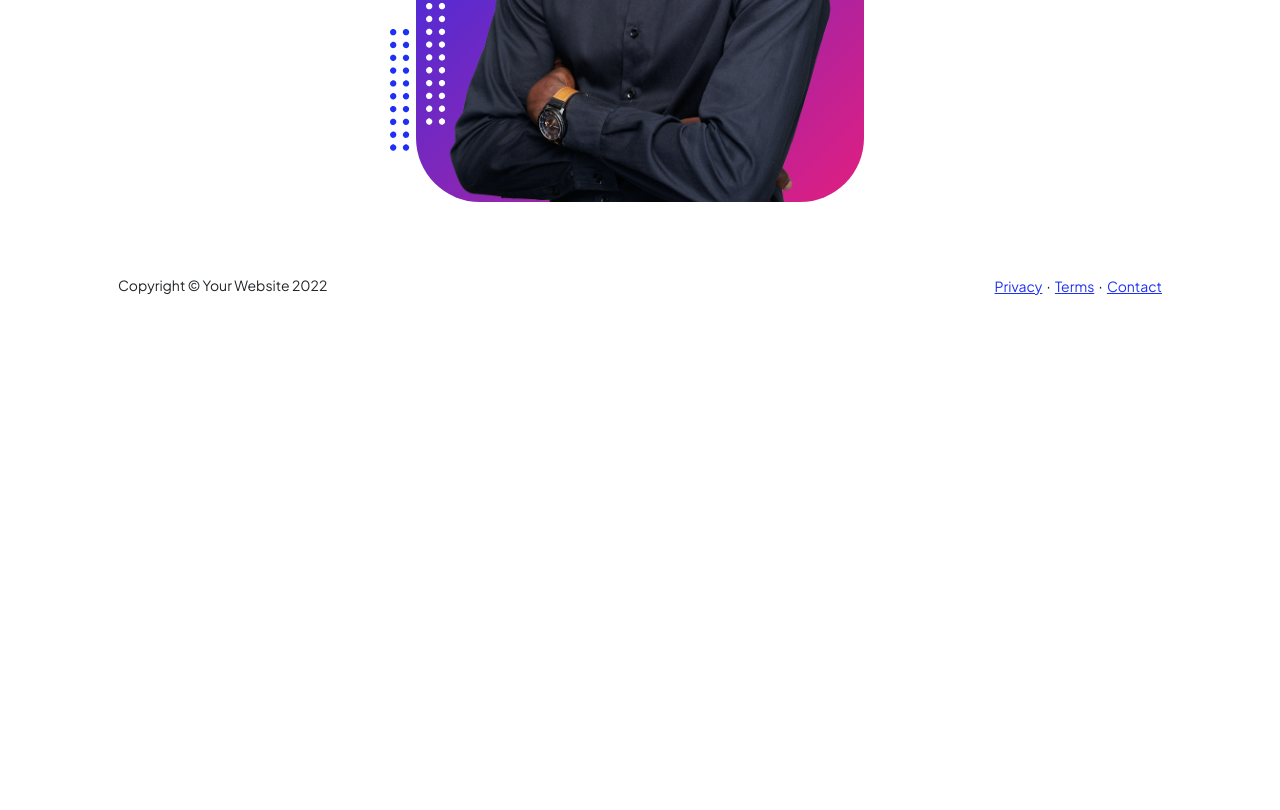
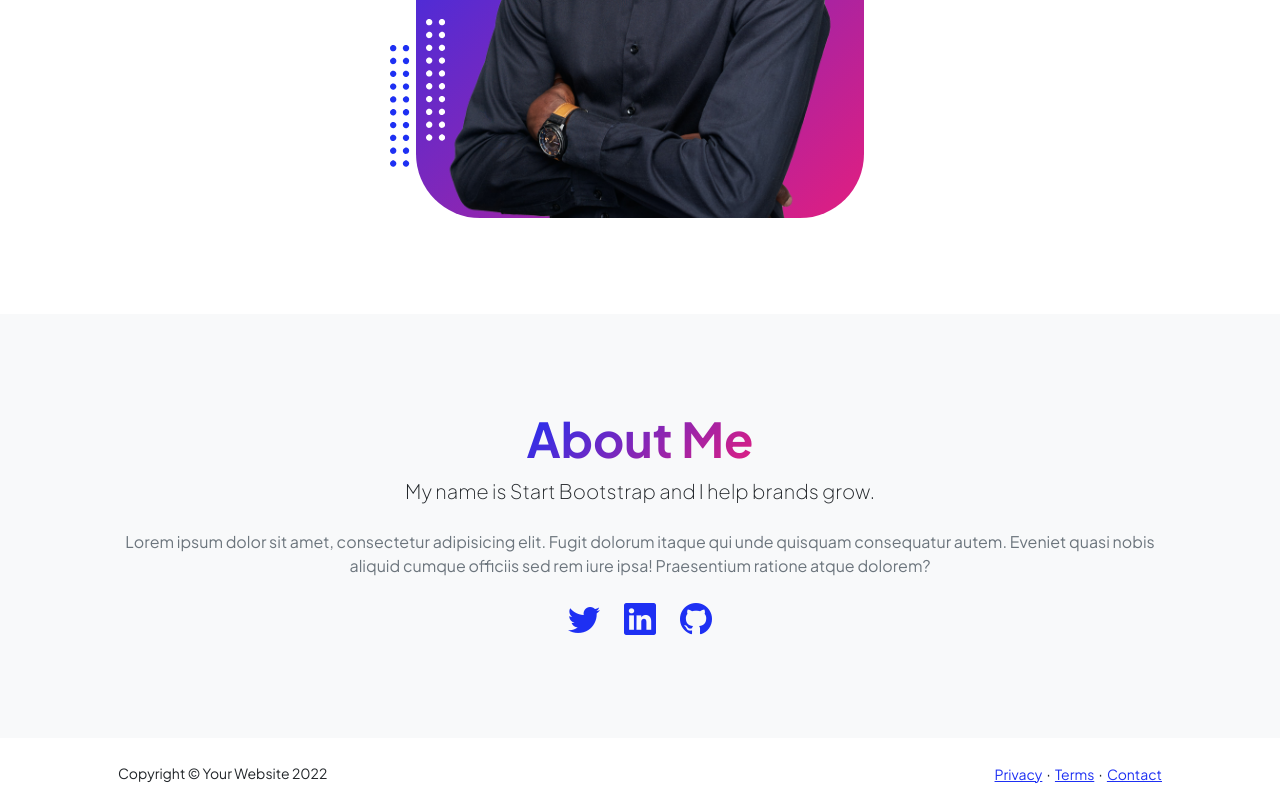
Before and after one commit to StartBootstrap/startbootstrap-personal, a website: page src/pug/index.pug in a window 1280 px wide. Shown: the part 751-1561 px from the top of the page. Before the commit the page ends 1073 px from the top, so only its background shows below. Drawn offline with nearby package versions, Linux system fonts and the light colour scheme; files that its build step writes are made by us from their sources.

Commit message:
added about me section with social icons

```diff
--- a/src/pug/includes/svg-dots.pug
+++ b/src/pug/includes/svg-dots.pug
@@ -1,5 +1,6 @@
-// ?xml version="1.0" encoding="utf-8"?
-// Generator: Adobe Illustrator 26.2.1, SVG Export Plug-In . SVG Version: 6.00 Build 0)
+// SVG Dots
+//- ?xml version="1.0" encoding="utf-8"?
+//- Generator: Adobe Illustrator 26.2.1, SVG Export Plug-In . SVG Version: 6.00 Build 0)
 svg(version='1.1' xmlns='http://www.w3.org/2000/svg' xmlns:xlink='http://www.w3.org/1999/xlink' x='0px' y='0px' viewBox='0 0 191.6 1215.4' style='enable-background:new 0 0 191.6 1215.4;' xml:space='preserve')
     g(transform='translate(0.000000,1280.000000) scale(0.100000,-0.100000)')
         path(d='M227.7,12788.6c-105-35-200-141-222-248c-43-206,163-412,369-369c155,32,275,190,260,339c-11,105-90,213-190,262\
@@ -42,3 +43,4 @@ svg(version='1.1' xmlns='http://www.w3.org/2000/svg' xmlns:xlink='http://www.w3.
         C383.7,1281.6,289.7,1288.6,227.7,1268.6z')
         path(d='M1507.7,1268.6c-105-35-200-141-222-248c-43-206,163-412,369-369c155,32,275,190,260,339c-11,105-90,213-190,262\
         C1663.7,1281.6,1569.7,1288.6,1507.7,1268.6z')
+// END of SVG dots
--- a/src/pug/index.pug
+++ b/src/pug/index.pug
@@ -24,7 +24,7 @@ html(lang='en')
 
             // Header
             header.py-5
-                .container.px-5
+                .container.px-5.pb-5
                     .row.gx-5.align-items-center
                         .col-xxl-5
                             // Header text content
@@ -34,7 +34,7 @@ html(lang='en')
                                 .fs-3.fw-light.text-muted I can help your business to
                                 h1.display-3.fw-bolder.mb-5
                                     span.text-gradient.d-inline Get online and grow fast
-                                .d-grid.gap-3.d-sm-flex.justify-content-sm-center.justify-content-xxl-start
+                                .d-grid.gap-3.d-sm-flex.justify-content-sm-center.justify-content-xxl-start.mb-3
                                     a.btn.btn-primary.btn-lg.px-5.py-3.me-sm-3.fs-6.fw-bolder(href='resume.html') Resume
                                     a.btn.btn-outline-dark.btn-lg.px-5.py-3.fs-6.fw-bolder(href='projects.html') Projects
                         .col-xxl-7
@@ -53,6 +53,24 @@ html(lang='en')
                                     .dots-4
                                         include includes/svg-dots.pug
 
+            // About Section
+            section.bg-light.py-5
+                .container.px-5
+                    .row.gx-5.justify-content-center
+                        .col-xxl-8
+                            .text-center.my-5
+                                h2.display-5.fw-bolder
+                                    span.text-gradient.d-inline About Me
+                                p.lead.fw-light.mb-4 My name is Start Bootstrap and I help brands grow.
+                                p.text-muted Lorem ipsum dolor sit amet, consectetur adipisicing elit. Fugit dolorum itaque qui unde quisquam consequatur autem. Eveniet quasi nobis aliquid cumque officiis sed rem iure ipsa! Praesentium ratione atque dolorem?
+                                .d-flex.justify-content-center.fs-2.gap-4
+                                    a(href="#!")
+                                        i.bi.bi-twitter
+                                    a(href="#!")
+                                        i.bi.bi-linkedin
+                                    a(href="#!")
+                                        i.bi.bi-github
+
         // Footer
         include includes/footer.pug
 
```
Also changed, not shown: dist/index.html.
